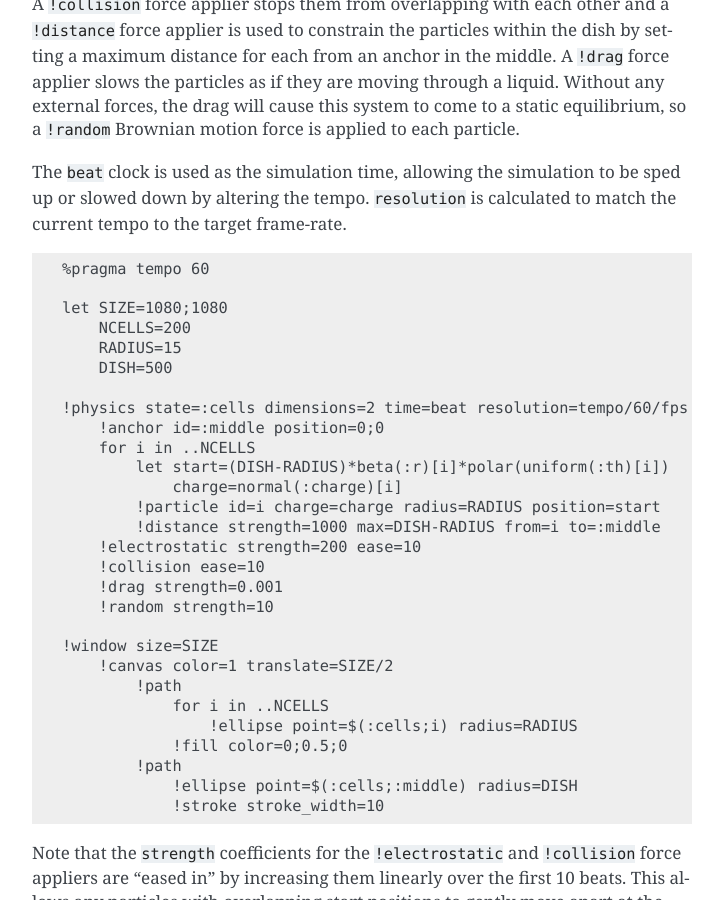
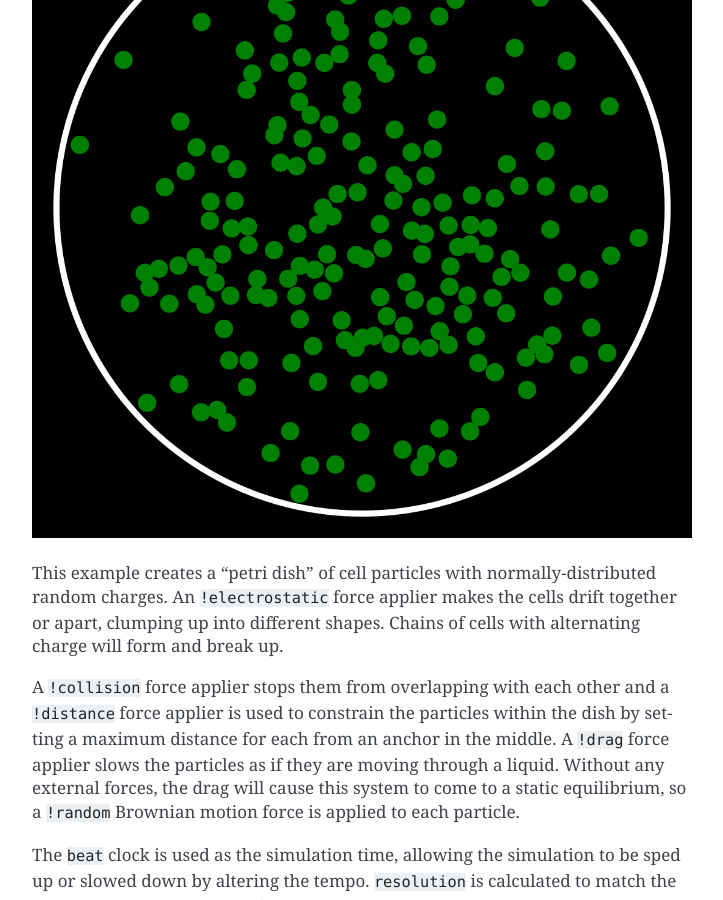
Before and after one commit to jonathanhogg/flitter, a Sphinx documentation site: the page built from docs/physics.md, in a window 1280 px wide and 900 px high, scrolled down 9930 px. Shown: the whole window, without its empty margins (388-1111 px from the left). Built offline with Sphinx 7.4.7, drawn with Linux system fonts in a browser that asks for light colours.

Commit message:
Add image for the petri dish example
Externalise the code for it so it can be run to generate the image and
include this in our tests.

````diff
--- a/docs/physics.md
+++ b/docs/physics.md
@@ -460,6 +460,8 @@ that contain strings - stick to symbols when possible.
 
 ## Example
 
+![Petri dish diagram](diagrams/petri.png)
+
 This example creates a "petri dish" of cell particles with normally-distributed
 random charges. An `!electrostatic` force applier makes the cells drift together
 or apart, clumping up into different shapes. Chains of cells with alternating
@@ -476,35 +478,10 @@ The `beat` clock is used as the simulation time, allowing the simulation to be
 sped up or slowed down by altering the tempo. `resolution` is calculated to
 match the current tempo to the target frame-rate.
 
-```flitter
-%pragma tempo 60
-
-let SIZE=1080;1080
-    NCELLS=200
-    RADIUS=15
-    DISH=500
-
-!physics state=:cells dimensions=2 time=beat resolution=tempo/60/fps
-    !anchor id=:middle position=0;0
-    for i in ..NCELLS
-        let start=(DISH-RADIUS)*beta(:r)[i]*polar(uniform(:th)[i])
-            charge=normal(:charge)[i]
-        !particle id=i charge=charge radius=RADIUS position=start
-        !distance strength=1000 max=DISH-RADIUS from=i to=:middle
-    !electrostatic strength=200 ease=10
-    !collision ease=10
-    !drag strength=0.001
-    !random strength=10
-
-!window size=SIZE
-    !canvas color=1 translate=SIZE/2
-        !path
-            for i in ..NCELLS
-                !ellipse point=$(:cells;i) radius=RADIUS
-            !fill color=0;0.5;0
-        !path
-            !ellipse point=$(:cells;:middle) radius=DISH
-            !stroke stroke_width=10
+```{literalinclude} diagrams/petri.fl
+   :language: flitter
+   :lines: 1-30
+   :emphasize-lines: 8-18
 ```
 
 Note that the `strength` coefficients for the `!electrostatic` and `!collision`
````
Also changed, not shown: docs/diagrams/petri.png (added), 4 other files.
